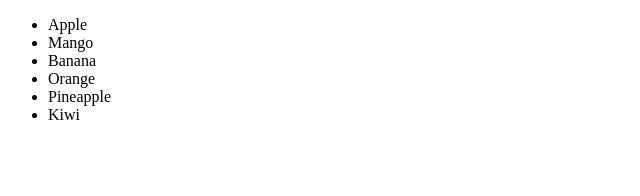
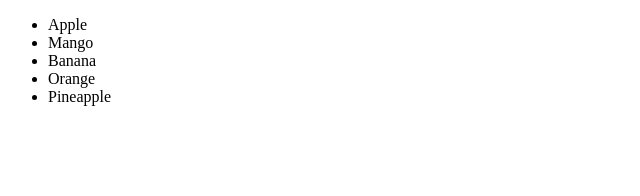
Before and after one commit to AakashKainth/ReactProject, a React (Vite) app: page / in a window 1280 px wide. Shown: the top 196 px of the page, without its empty margins (0-640 px from the left). Built offline with nearby package versions, Linux system fonts and the light colour scheme.

Commit message:
Kiwi removed

```diff
--- a/src/components/Fruits.jsx
+++ b/src/components/Fruits.jsx
@@ -1,5 +1,5 @@
 export default function Fruits() {
-  const fruits = ["Apple", "Mango", "Banana", "Orange", "Pineapple","Kiwi"];
+  const fruits = ["Apple", "Mango", "Banana", "Orange", "Pineapple"];
   return (
     <div>
       <ul>
--- a/src/components/Hello.jsx
+++ b/src/components/Hello.jsx
@@ -3,6 +3,7 @@ function Hello({person}) {
     <h1>
       {person.message} {person.name} {person.emoji} {person.seatNumbers}
     </h1>
+
   );
 }
 
```
